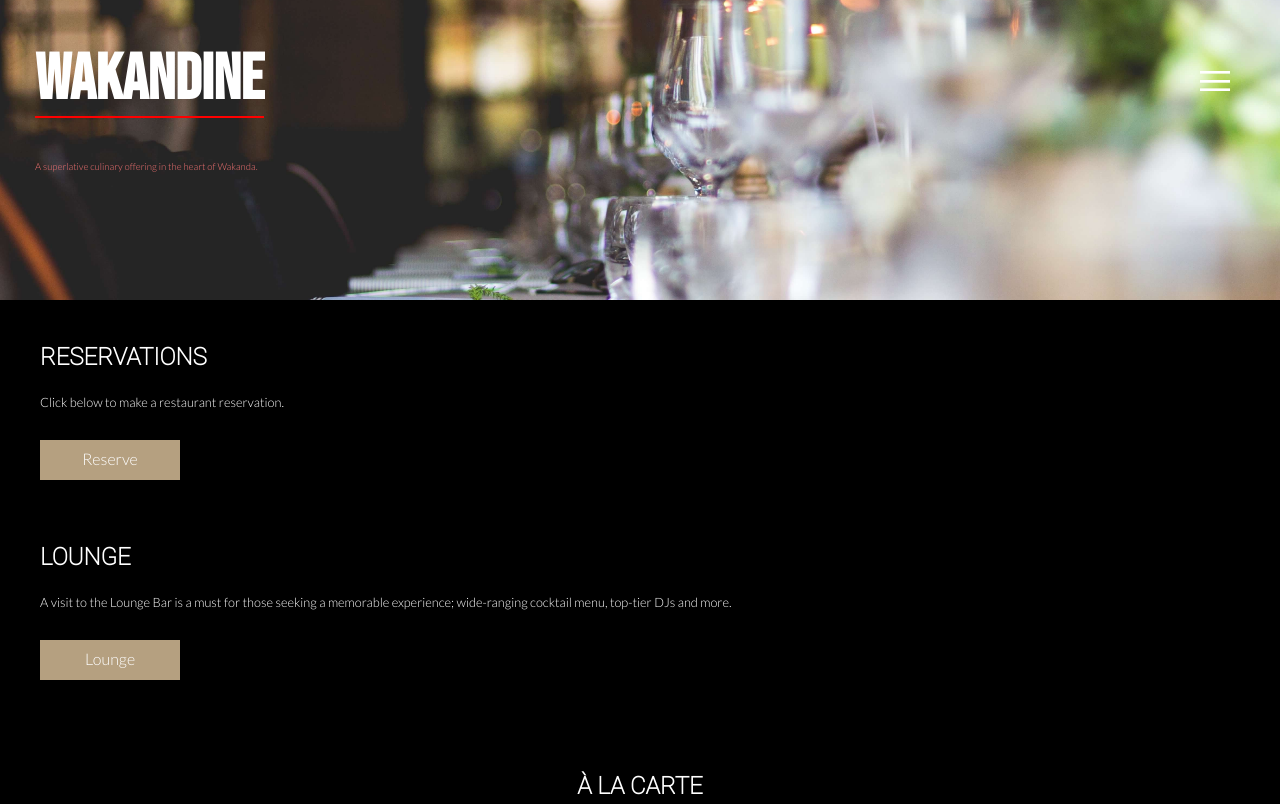
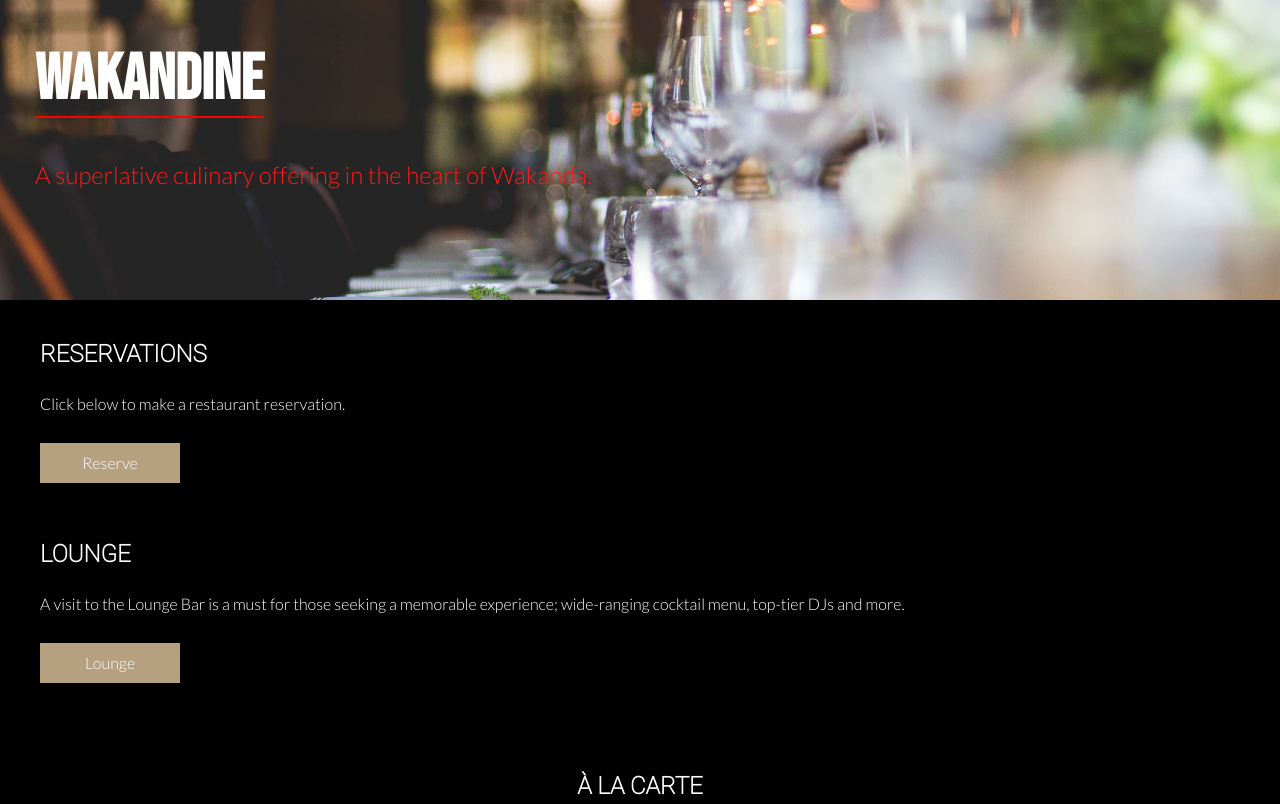
Before and after one commit to dylewskii/restaurant-page, a website built with webpack: page src/index.html in a window 1280 px wide. Shown: the top 804 px of the page. Built offline with nearby package versions, Linux system fonts and the light colour scheme.

Commit message:
remove unused fonts, images and styles

```diff
--- a/src/styles/styles.css
+++ b/src/styles/styles.css
@@ -7,13 +7,8 @@
 }
 
 @font-face {
-    font-family: "Body-Light" ;
+    font-family: "Body-Main" ;
     src: url(/src/assets/fonts/Lato-Light.ttf);
-}
-
-@font-face {
-    font-family: "Body-Regular";
-    src: url(/src/assets/fonts/Lato-Regular.ttf);
 }
 
 @font-face {
@@ -35,11 +30,11 @@ h2, h3, h4, h5, h6 {
 }
 
 p, a, button {
-    font-family: "Body-Light";
+    font-family: "Body-Main";
 }
 
 ::placeholder {
-    font-family: "Body-Light";
+    font-family: "Body-Main";
 }
 
 /* Header */
@@ -70,24 +65,6 @@ p, a, button {
     border-bottom: 2px solid red;
 }
 
-.toggle {
-    position: relative;
-    width: 60px;
-    height: 60px;
-    background-image: url("/src/assets/images/menu.png");
-    background-repeat: no-repeat;
-    background-size: 30px;
-    background-position: center;
-    cursor: pointer;
-}
-
-.toggle.active {
-    background-image: url("/src/assets/images/close.png");
-    background-repeat: no-repeat;
-    background-size: 25px;
-    background-position: center;
-}
-
 .header__top,
 .header__bottom {
     padding: 0 35px 0 35px;
@@ -99,8 +76,8 @@ p, a, button {
 
 .header__bottom > p {
     margin: 0;
-    color: rgb(247, 116, 116);
-    font-size: 0.6rem;
+    color: rgb(255, 27, 27);
+    font-size: 1.5rem;
 }
 
 /* Body Cards */
@@ -139,12 +116,12 @@ p, a, button {
 }
 
 .card__one > p {
-    font-size: 0.8rem;
+    font-size: 1rem;
     margin-bottom: 30px;
 }
 
 .card__two > p {
-    font-size: 0.8rem;
+    font-size: 1rem;
     margin-bottom: 30px;
 }
 
@@ -167,7 +144,7 @@ p, a, button {
 
 .card__four__top > p {
     margin-bottom: 30px;
-    font-size: 0.8rem;
+    font-size: 1rem;
     border-bottom: 1px solid white;
     margin-bottom: 4rem;
 }
@@ -427,6 +404,18 @@ p, a, button {
 
 /* --- MEDIA QUERIES --- */
 @media (max-width: 450px){
+    .header__bottom > p {
+        font-size: 1rem;
+    }
+
+    .card__one > p {
+        font-size: 0.8rem;
+    }
+
+    .card__two > p {
+        font-size: 0.8rem;
+    }
+
     .footer {
         display: grid;
         grid-template-rows: 175px 125px 200px;
```
Also changed, not shown: dist/039aa6818e89d09fac39.png (deleted), dist/12e3683f9192436a7be8.ttf (deleted), dist/3a5139dc70fce07e7d85.jpg (deleted), dist/45de1330219bda1946f4.ttf (deleted), dist/790c4ab2bb7b911dd872.jpg (deleted), dist/890f70f2ceb00fa1d28e.jpg (deleted), dist/922af052be123b7e48d7.jpg (deleted), dist/9d5dc285be66039d726d.png (deleted), dist/9d883d540ee2b4de8024.ttf (deleted), dist/a732a12eb07742232407.ttf (deleted), dist/app.bundle.js (deleted), dist/app.bundle.js.LICENSE.txt (deleted), dist/c65be52113bcb5a8227c.jpg (deleted), dist/c7400fcad9e48ca9043f.ttf (deleted), 3 more files, 3 other files.
